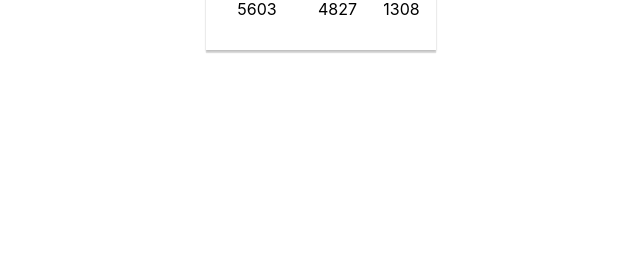
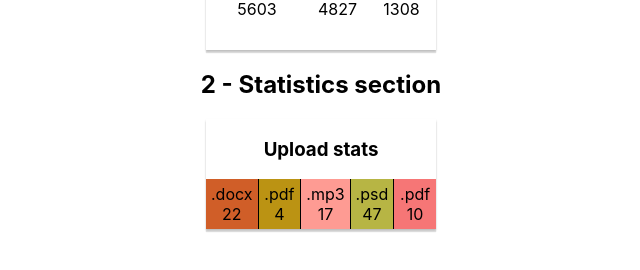
Before and after one commit to ASyrotenko/goit-react-hw-01-components, a React (Create React App) app: page / in a window 1280 px wide. Shown: the part 310-580 px from the top of the page, without its empty margins (319-959 px from the left). Built offline with nearby package versions, Linux system fonts and the light colour scheme.

Commit message:
task2-done

```diff
--- a/src/components/App.jsx
+++ /dev/null
@@ -1,28 +0,0 @@
-import { Profile } from './Profile/Profile';
-import { Container } from './App/App.styled';
-import user from '../user.json';
-
-const {
-  username,
-  tag,
-  location,
-  avatar,
-  stats: { followers, views, likes },
-} = user;
-
-export const App = () => {
-  return (
-    <Container>
-      <Profile
-        username={username}
-        tag={tag}
-        location={location}
-        avatar={avatar}
-        followers={followers}
-        views={views}
-        likes={likes}
-        title="1 - Social network profile"
-      />
-    </Container>
-  );
-};
--- /dev/null
+++ b/src/components/App/App.jsx
@@ -0,0 +1,35 @@
+import { Profile } from '../Profile/Profile';
+import { StatisticsList } from '../Statistics/StaticsList/StatisticsList';
+import { Container } from './App.styled';
+import user from '../../user.json';
+import statistics from '../../data.json';
+
+const {
+  username,
+  tag,
+  location,
+  avatar,
+  stats: { followers, views, likes },
+} = user;
+
+export const App = () => {
+  return (
+    <Container>
+      <Profile
+        title="1 - Social network profile"
+        username={username}
+        tag={tag}
+        location={location}
+        avatar={avatar}
+        followers={followers}
+        views={views}
+        likes={likes}
+      />
+      <StatisticsList
+        title="2 - Statistics section"
+        sectionTitle="Upload stats"
+        stats={statistics}
+      />
+    </Container>
+  );
+};
--- /dev/null
+++ b/src/components/Statistics/StaticItem/StatisticItem.jsx
@@ -0,0 +1,10 @@
+import { StaticItem } from './StatisticItem.styled';
+
+export const StatisticItem = ({ id, label, percentage, bgcolor }) => {
+  return (
+    <StaticItem key={id} bgcolor={bgcolor}>
+      <span className="label">{label}</span>
+      <span className="percentage">{percentage}</span>
+    </StaticItem>
+  );
+};
--- /dev/null
+++ b/src/components/Statistics/StaticItem/StatisticItem.styled.jsx
@@ -0,0 +1,16 @@
+import styled from '@emotion/styled';
+
+export const StaticItem = styled.li`
+  display: flex;
+  flex-direction: column;
+  width: calc(100% / 5);
+  padding: 5px;
+
+  background-color: ${props => {
+    return props.bgcolor;
+  }};
+
+  :not(:last-child) {
+    border-right: 1px black solid;
+  }
+`;
--- /dev/null
+++ b/src/components/Statistics/StaticsList/StaticList.styled.jsx
@@ -0,0 +1,15 @@
+import styled from '@emotion/styled';
+
+export const StaticContainer = styled.section`
+  width: 230px;
+  text-align: center;
+  box-shadow: 0px 3px 1px rgba(0, 0, 0, 0.1), 0px 1px 2px rgba(0, 0, 0, 0.08),
+    0px 2px 2px rgba(0, 0, 0, 0.12);
+`;
+
+export const StaticList = styled.ul`
+  list-style: none;
+  display: flex;
+  padding: 0;
+  margin: 0;
+`;
--- /dev/null
+++ b/src/components/Statistics/StaticsList/StatisticsList.jsx
@@ -0,0 +1,27 @@
+import { StatisticItem } from '../StaticItem/StatisticItem';
+import { StaticContainer, StaticList } from './StaticList.styled';
+import { getRandomHexColor } from '../../../utils/getRandomColor';
+
+export const StatisticsList = ({ stats, sectionTitle, title }) => {
+  return (
+    <>
+      <h2>{title}</h2>
+      <StaticContainer>
+        {sectionTitle && <h3 className="title">{sectionTitle}</h3>}
+
+        <StaticList>
+          {stats.map(({ id, label, percentage }) => {
+            return (
+              <StatisticItem
+                key={id}
+                label={label}
+                percentage={percentage}
+                bgcolor={getRandomHexColor()}
+              />
+            );
+          })}
+        </StaticList>
+      </StaticContainer>
+    </>
+  );
+};
--- /dev/null
+++ b/src/data.json
@@ -0,0 +1,7 @@
+[
+  { "id": "id-1", "label": ".docx", "percentage": 22 },
+  { "id": "id-2", "label": ".pdf", "percentage": 4 },
+  { "id": "id-3", "label": ".mp3", "percentage": 17 },
+  { "id": "id-4", "label": ".psd", "percentage": 47 },
+  { "id": "id-5", "label": ".pdf", "percentage": 10 }
+]
--- a/src/index.js
+++ b/src/index.js
@@ -1,6 +1,6 @@
 import React from 'react';
 import ReactDOM from 'react-dom/client';
-import { App } from 'components/App';
+import { App } from 'components/App/App';
 import './index.css';
 
 ReactDOM.createRoot(document.getElementById('root')).render(
--- /dev/null
+++ b/src/utils/getRandomColor.js
@@ -0,0 +1,5 @@
+export const getRandomHexColor = () => {
+  return `#${Math.floor(Math.random() * 16777215)
+    .toString(16)
+    .padStart(6, 0)}`;
+};
```
